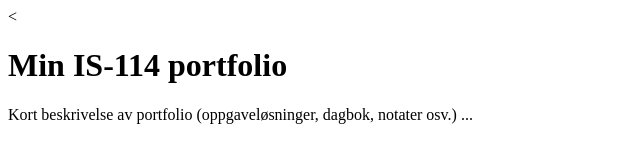
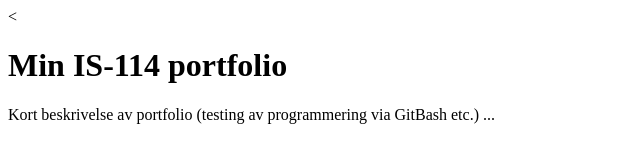
Before and after one commit to Karostudent/Test-repository-1, a plain HTML site: page docs2/ny index.html in a window 1280 px wide. Shown: the full height of the page, 0-640 px from the left. Drawn offline with Linux system fonts and the light colour scheme.

Commit message:
Oppdatert fila med navn og beskrivelse

```diff
--- a/docs2/ny index.html
+++ b/docs2/ny index.html
@@ -8,7 +8,7 @@
 
 <meta name="viewport" content="width=device-width, initial-scale=1">
 
-<title>(navn [mellomnavn]* etternavn)</title>
+<title>(Karoline Aas-Mehren)</title>
 
 <</head>
 
@@ -16,7 +16,7 @@
 
 <h1>Min IS-114 portfolio</h1>
 
-<p>Kort beskrivelse av portfolio (oppgaveløsninger, dagbok, notater osv.) ...
+<p>Kort beskrivelse av portfolio (testing av programmering via GitBash etc.) ...
 
 </body>
 
```
